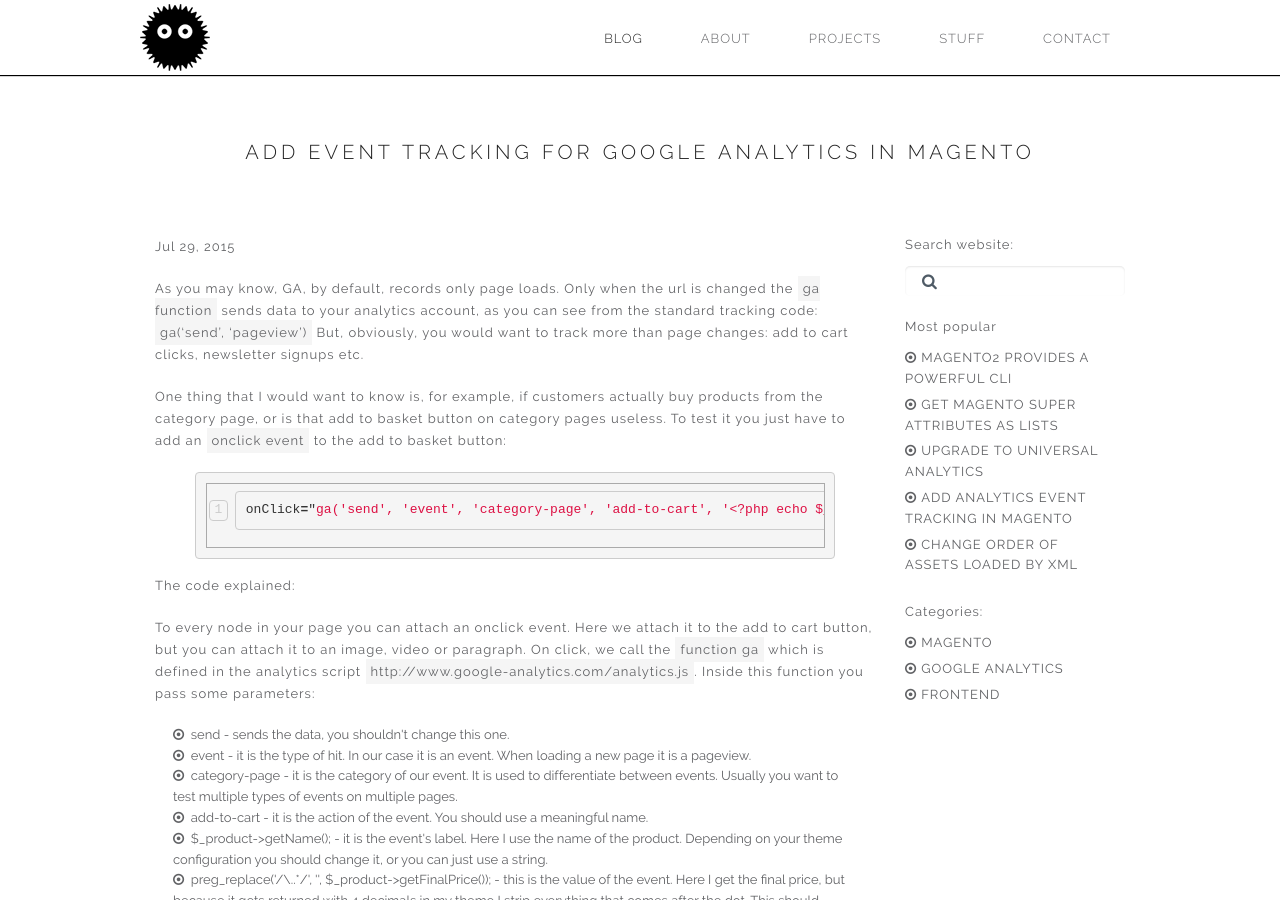
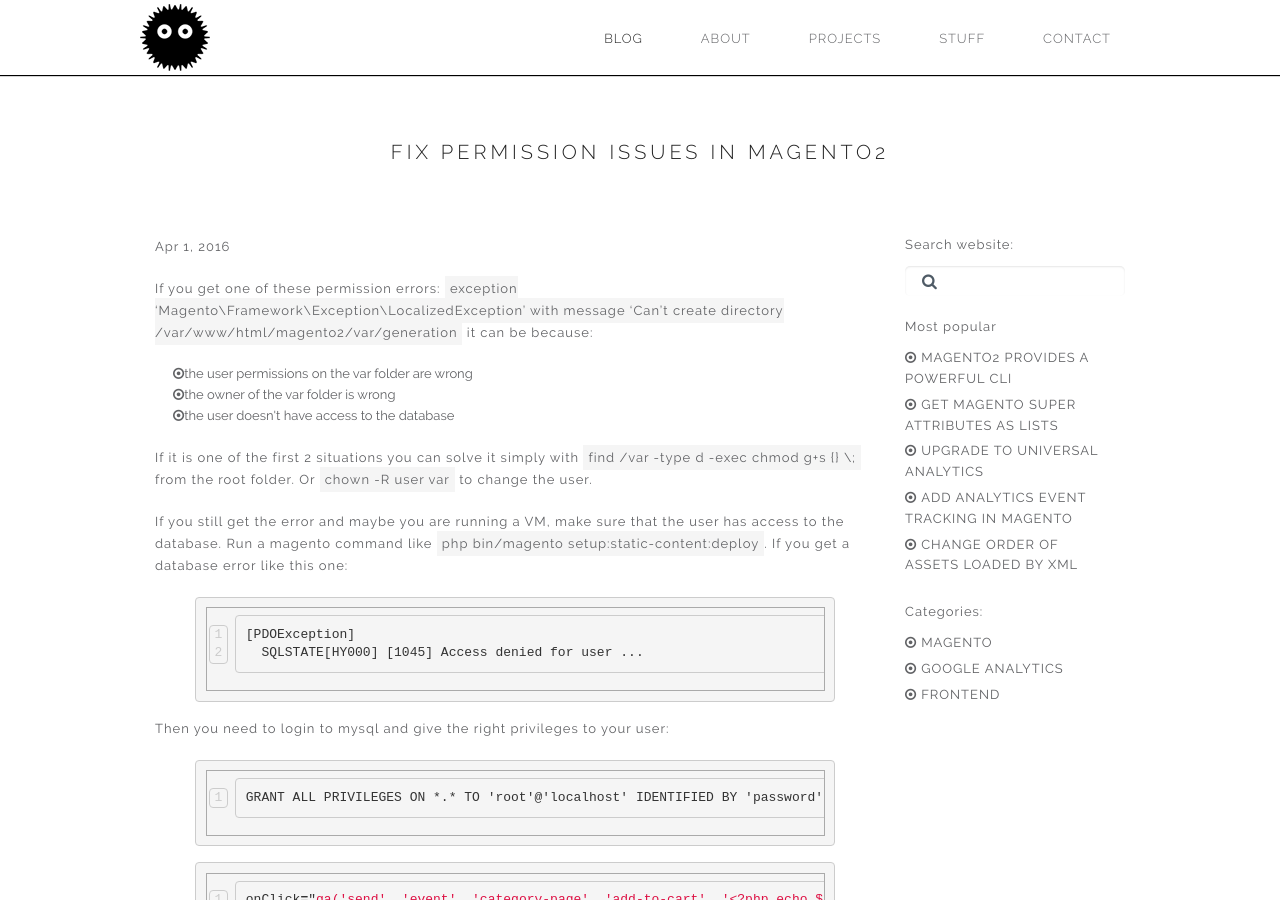
Before and after one commit to ClaudiuCreanga/ClaudiuCreanga.github.io, a Jekyll site: the page built from _posts/2016-04-01-fix-magento2-permission-errors.markdown, in a window 1280 px wide and 900 px high. Built offline with Jekyll 4.4.1, drawn with Linux system fonts in a browser that asks for light colours; nearby versions of some CDN libraries; comment, search, counter and statistics services are not loaded.

Commit message:
new post

```diff
--- a/_posts/2016-04-01-fix-magento2-permission-errors.markdown
+++ b/_posts/2016-04-01-fix-magento2-permission-errors.markdown
@@ -1,13 +1,27 @@
 ---
 layout: post
-title:  "Add event tracking for Google Analytics in magento"
-date:   2015-07-29 23:26:17
-categories: analytics
-description: "There are quite a few modules out there that add event tracking to magento. Unless you want a complex tracking system, tracking events with Google Analytics can be done with a few lines of code. No need for extensions."
+title:  "Fix permission issues in magento2"
+date:   2016-04-01 23:26:17
+categories: magento
+description: "Permission issues in magento2 can be caused by many issues, here is a few ways to solve them."
 ---
-As you may know, GA, by default, records only page loads. Only when the url is changed the <span class="code">ga function</span> sends data to your analytics account, as you can see from the standard tracking code: <span class="code">ga('send', 'pageview')</span> But, obviously, you would want to track more than page changes: add to cart clicks, newsletter signups etc.
+If you get one of these permission errors: <span class="code">exception 'Magento\Framework\Exception\LocalizedException' with message 'Can't create directory /var/www/html/magento2/var/generation</span> it can be because:
+<ul class="cool-bullet lists">
+<li>the user permissions on the var folder are wrong</li>
+<li>the owner of the var folder is wrong</li>
+<li>the user doesn't have access to the database</li>
+</ul>
+If it is one of the first 2 situations you can solve it simply with <span class="code">find /var -type d -exec chmod g+s {} \;</span> from the root folder. Or <span class="code">chown -R user var</span> to change the user.
 
-One thing that I would want to know is, for example, if customers actually buy products from the category page, or is that add to basket button on category pages useless. To test it you just have to add an <span class="code">onclick event</span> to the add to basket button:
+If you still get the error and maybe you are running a VM, make sure that the user has access to the database. Run a magento command like <span class="code">php bin/magento setup:static-content:deploy</span>. If you get a database error like this one:
+{% highlight mysql linenos %}
+[PDOException]
+  SQLSTATE[HY000] [1045] Access denied for user ...
+{% endhighlight %}
+Then you need to login to mysql and give the right privileges to your user:
+{% highlight mysql linenos %}
+GRANT ALL PRIVILEGES ON *.* TO 'root'@'localhost' IDENTIFIED BY 'password' WITH GRANT OPTION;
+{% endhighlight %}
 
 {% highlight javascript linenos %}
 onClick="ga('send', 'event', 'category-page', 'add-to-cart', '<?php echo $_product->getName(); ?>', '<?php echo preg_replace('/\..*/', '', $_product->getFinalPrice()); ?>',{'nonInteraction': 1});"
```
